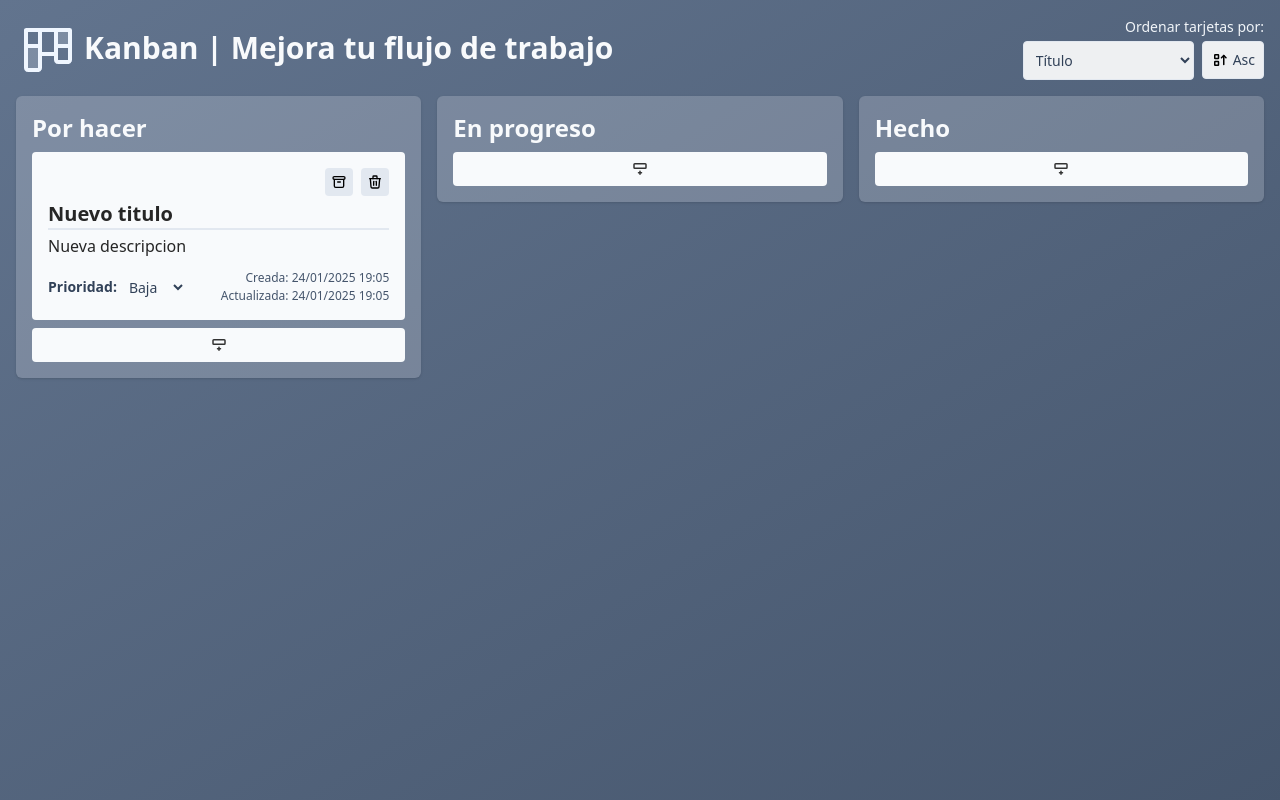
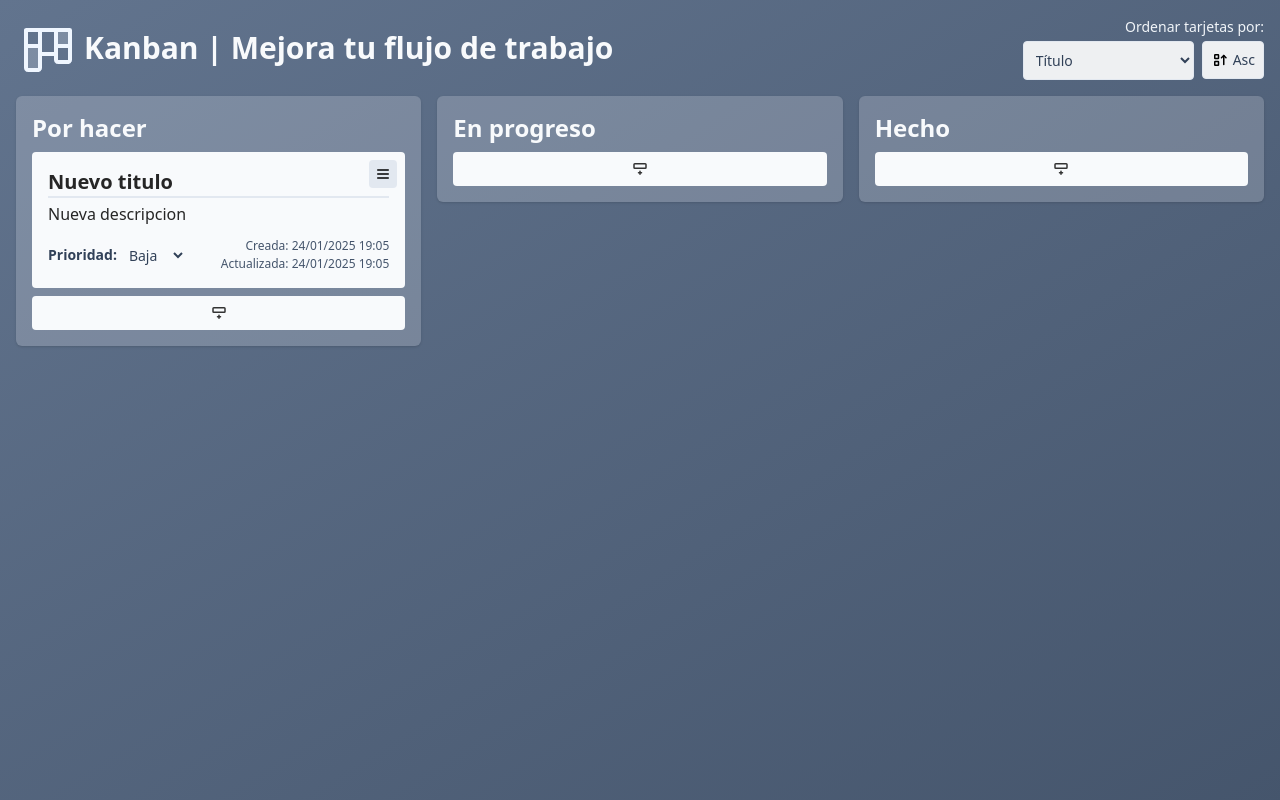
Before and after one commit to lui5gl/kanban, an Angular app: page / in a window 1280 px wide. Both pictures are taken after a click on the button 218 px from the left and 169 px from the top of the page. Built offline with nearby package versions, Linux system fonts and the light colour scheme; a web font is replaced by a local one.

Commit message:
Add action menu to card component; implement toggle functionality for menu visibility and integrate confirmation dialog for delete and archive actions.

```diff
--- a/src/app/components/card/card.component.html
+++ b/src/app/components/card/card.component.html
@@ -1,33 +1,50 @@
 <section
   cdkDrag
   [cdkDragDisabled]="is_archived"
-  class="flex flex-col gap-1 rounded-sm bg-slate-50 p-4 text-slate-700"
+  class="relative flex flex-col gap-1 rounded-sm bg-slate-50 p-4 text-slate-700"
   [class.opacity-60]="is_archived"
   [class.cursor-not-allowed]="is_archived"
-  [class.cursor-grab]="!is_archived"
 >
-  <div
-    cdkDragHandle
-    class="flex w-full items-center justify-end gap-2 select-none"
-  >
+  <div class="absolute right-2 top-2 flex select-none">
     <button
-      (click)="toggleArchiveState()"
+      (click)="toggleMenu($event)"
       class="flex aspect-square w-7 items-center justify-center rounded-sm bg-slate-200 transition-all duration-150 hover:bg-slate-300"
-      [attr.title]="is_archived ? 'Desarchivar' : 'Archivar'"
+      type="button"
     >
       <img
-        ngSrc="/icons/{{ is_archived ? 'archive-off' : 'archive' }}.svg"
-        alt="{{ is_archived ? 'Icono de desarchivar' : 'Icono de archivar' }}"
+        ngSrc="/icons/menu-2.svg"
+        alt="Abrir menú de acciones"
         width="16"
         height="16"
       />
     </button>
-    <button
-      (click)="deleteCard()"
-      class="flex aspect-square w-7 items-center justify-center rounded-sm bg-slate-200 transition-all duration-150 hover:bg-slate-300"
+    <div
+      *ngIf="isActionMenuOpen"
+      (click)="$event.stopPropagation()"
+      class="absolute right-0 top-10 z-20 flex w-40 flex-col rounded-md border border-slate-200 bg-white text-sm shadow-lg"
     >
-      <img ngSrc="/icons/delete.svg" alt="Icono de eliminar" width="16" height="16" />
-    </button>
+      <button
+        type="button"
+        class="flex items-center gap-2 px-3 py-2 text-left text-slate-600 transition hover:bg-slate-100"
+        (click)="toggleArchiveState($event)"
+      >
+        <img
+          ngSrc="/icons/{{ is_archived ? 'archive-off' : 'archive' }}.svg"
+          alt="{{ is_archived ? 'Desarchivar' : 'Archivar' }}"
+          width="16"
+          height="16"
+        />
+        {{ is_archived ? 'Desarchivar' : 'Archivar' }}
+      </button>
+      <button
+        type="button"
+        class="flex items-center gap-2 px-3 py-2 text-left text-slate-600 transition hover:bg-slate-100"
+        (click)="deleteCard($event)"
+      >
+        <img ngSrc="/icons/delete.svg" alt="Eliminar" width="16" height="16" />
+        Eliminar
+      </button>
+    </div>
   </div>
 
   <h3
--- a/src/app/components/card/card.component.ts
+++ b/src/app/components/card/card.component.ts
@@ -1,14 +1,20 @@
-import { DatePipe, NgOptimizedImage } from '@angular/common';
+import { DatePipe, NgIf, NgOptimizedImage } from '@angular/common';
 import { Dialog } from '@angular/cdk/dialog';
-import { CdkDrag, CdkDragHandle } from '@angular/cdk/drag-drop';
-import { Component, EventEmitter, Input, Output } from '@angular/core';
+import { CdkDrag } from '@angular/cdk/drag-drop';
+import {
+  Component,
+  EventEmitter,
+  HostListener,
+  Input,
+  Output,
+} from '@angular/core';
 import { firstValueFrom } from 'rxjs';
 import { ConfirmDialogComponent } from '../confirm-dialog/confirm-dialog.component';
 
 @Component({
   selector: 'app-card',
   templateUrl: './card.component.html',
-  imports: [NgOptimizedImage, CdkDrag, CdkDragHandle, DatePipe],
+  imports: [NgOptimizedImage, CdkDrag, DatePipe, NgIf],
 })
 export class CardComponent {
   @Input() id: number = 0;
@@ -19,6 +25,7 @@ export class CardComponent {
   @Input() is_archived: boolean = false;
   @Input() createdAt: string = new Date().toISOString();
   @Input() updatedAt: string = new Date().toISOString();
+  isActionMenuOpen = false;
 
   @Output() save = new EventEmitter<{
     id: number;
@@ -34,12 +41,25 @@ export class CardComponent {
 
   constructor(private dialog: Dialog) {}
 
-  async deleteCard() {
+  @HostListener('document:click')
+  closeMenu() {
+    this.isActionMenuOpen = false;
+  }
+
+  toggleMenu(event: MouseEvent) {
+    event.stopPropagation();
+    this.isActionMenuOpen = !this.isActionMenuOpen;
+  }
+
+  async deleteCard(event?: MouseEvent) {
+    event?.stopPropagation();
     const confirmed = await this.openConfirmDialog({
       title: 'Eliminar tarjeta',
       description: 'Esta acción no se puede deshacer.',
       confirmLabel: 'Eliminar',
     });
+
+    this.isActionMenuOpen = false;
 
     if (confirmed) this.delete.emit(this.id);
   }
@@ -69,7 +89,8 @@ export class CardComponent {
     });
   }
 
-  async toggleArchiveState() {
+  async toggleArchiveState(event?: MouseEvent) {
+    event?.stopPropagation();
     const confirmed = await this.openConfirmDialog({
       title: this.is_archived ? 'Desarchivar tarjeta' : 'Archivar tarjeta',
       description: this.is_archived
@@ -80,6 +101,7 @@ export class CardComponent {
 
     if (!confirmed) return;
 
+    this.isActionMenuOpen = false;
     this.is_archived = !this.is_archived;
     this.saveCard();
   }
```
Also changed, not shown: public/icons/menu-2.svg (added).
